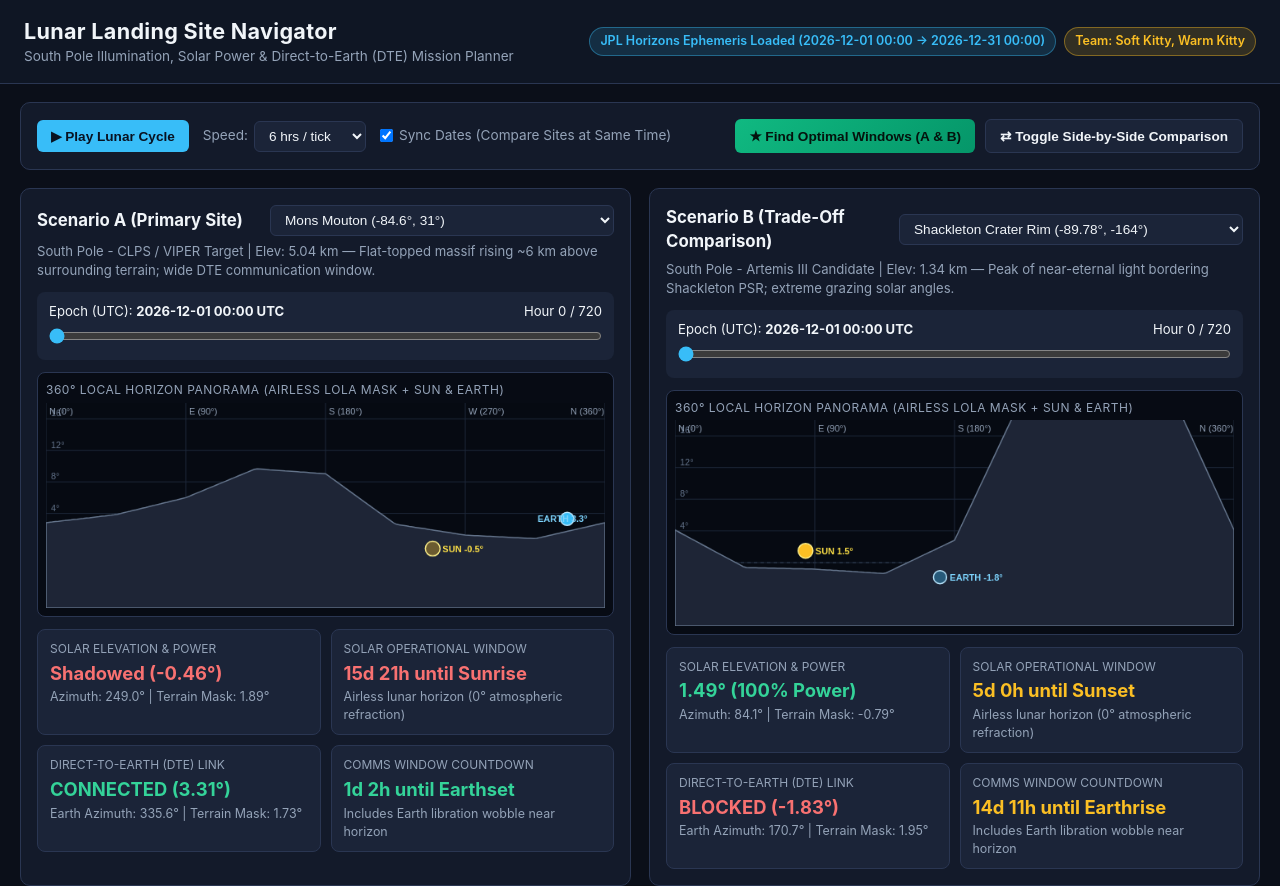
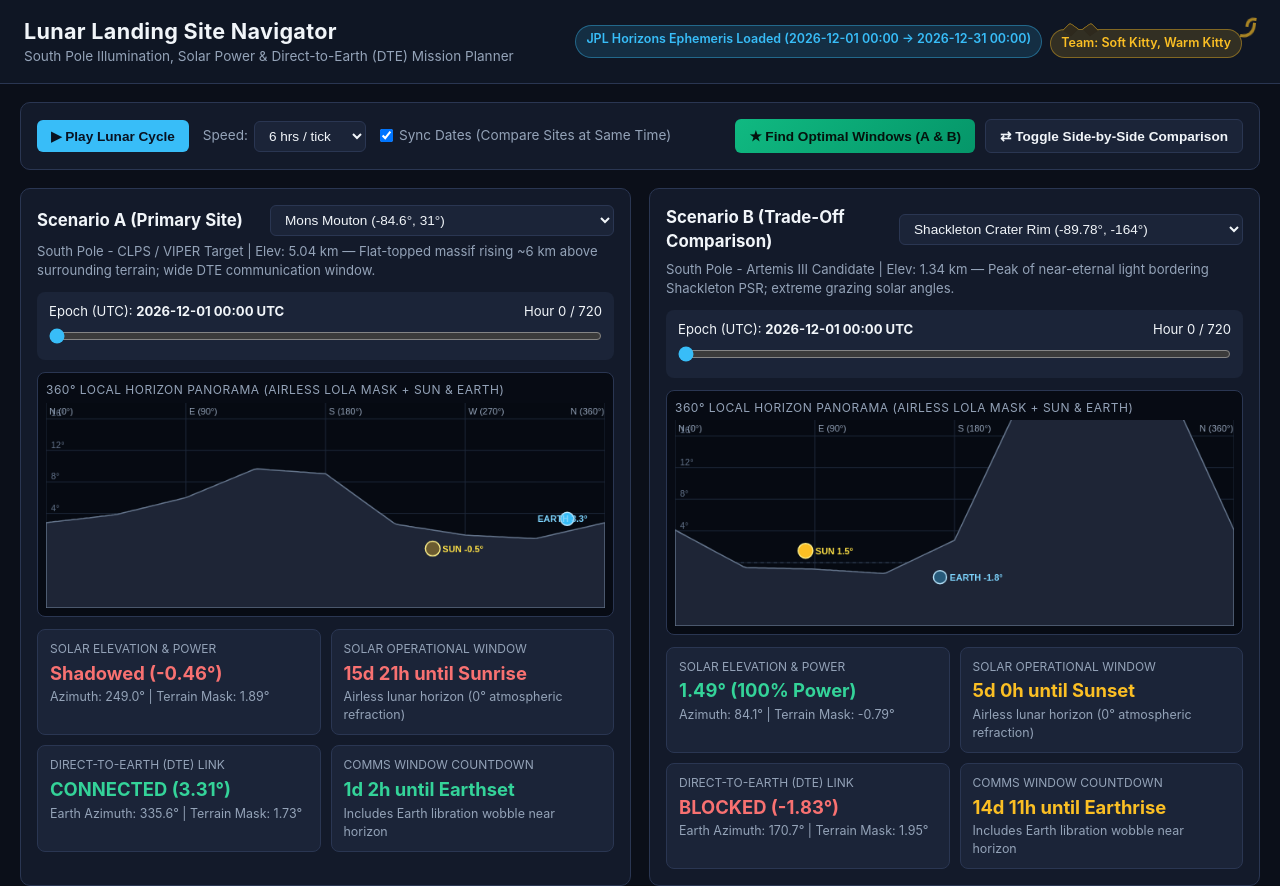
Before and after one commit to ricardom1618-source/lunar_landing_site_navigator, a plain HTML site: page index.html in a window 1280 px wide. Shown: the top 886 px of the page. Drawn offline with Linux system fonts and the light colour scheme.

Commit message:
Add files via upload
logo added , and team name ornament, quickmaps screenshots attached

```diff
--- a/css/styles.css
+++ b/css/styles.css
@@ -58,6 +58,7 @@ body {
   font-weight: 600;
 }
 
+
 .badge-info {
   background: rgba(56, 189, 248, 0.15);
   color: var(--accent-blue);
@@ -65,10 +66,67 @@ body {
 }
 
 .badge-team {
+  position: relative;
+  z-index: 1;
   background: rgba(251, 191, 36, 0.15);
   color: var(--accent-amber);
   border: 1px solid rgba(251, 191, 36, 0.4);
+  margin-top: 4px; /* Da un pequeño margen superior para que quepan las orejas */
+  margin-right: 14px;
 }
+
+/* Orejas izquierda y derecha */
+.badge-team::before,
+.badge-team::after {
+  content: "";
+  position: absolute;
+  top: -6px;
+  width: 10px;
+  height: 10px;
+  background: #2e291d; /* Tono oscuro equivalente al fondo translúcido del badge */
+  border-top: 1px solid rgba(251, 191, 36, 0.5);
+  border-left: 1px solid rgba(251, 191, 36, 0.5);
+  border-top-left-radius: 3px;
+  z-index: -1;
+}
+
+.badge-team::before {
+  left: 14px;
+  transform: rotate(35deg) skewX(-10deg);
+}
+
+.badge-team::after {
+  left: 34px;
+  transform: rotate(55deg) skewY(-10deg);
+}
+.cat-tail {
+  position: absolute;
+  right: -13px;
+  bottom: 20px;
+  width: 14px;
+  height: 16px;
+  border-right: 3px solid rgba(251, 191, 36, 0.65);
+  border-bottom: 3px solid rgba(251, 191, 36, 0.65);
+  border-bottom-right-radius: 12px;
+  pointer-events: none;
+}
+.cat-tail::after {
+  content: "";
+  position: absolute;
+  top: -5px;
+  right: -3px;
+  width: 7px;
+  height: 7px;
+  border-top: 3px solid rgba(251, 191, 36, 0.65);
+  border-left: 3px solid rgba(251, 191, 36, 0.65);
+  border-top-left-radius: 8px;
+}
+
+/*.badge-team {
+  background: rgba(251, 191, 36, 0.15);
+  color: var(--accent-amber);
+  border: 1px solid rgba(251, 191, 36, 0.4);
+}*/
 
 .container {
   max-width: 1440px;
@@ -348,3 +406,35 @@ canvas {
 .opt-banner.hidden {
   display: none;
 }
+
+/* Posiciona el emblema en el margen izquierdo junto a los controles y Scenario A */
+.side-emblem {
+  position: fixed;
+  top: 96px;
+  left: 20px;
+  width: 220px;
+  height: 220px;
+  border-radius: 50%;
+  object-fit: cover;
+  border: 1px solid rgba(255, 255, 255, 0.18);
+  box-shadow: 0 6px 24px rgba(0, 0, 0, 0.6), 0 0 18px rgba(216, 180, 118, 0.22);
+  z-index: 10;
+  pointer-events: none;
+}
+
+/* Si la ventana se hace más estrecha, se oculta para no encimarse sobre Scenario A */
+@media (max-width: 1520px) {
+  .side-emblem {
+    display: none;
+  }
+}
+
+@keyframes tail-wag {
+  0%, 100% { transform: rotate(0deg); }
+  50% { transform: rotate(10deg); }
+}
+
+.cat-tail {
+  transform-origin: bottom left;
+  animation: tail-wag 3s ease-in-out infinite;
+}
--- a/index.html
+++ b/index.html
@@ -4,6 +4,7 @@
   <meta charset="UTF-8" />
   <meta name="viewport" content="width=device-width, initial-scale=1.0" />
   <title>Lunar Landing Site Navigator | NASA Space Apps 2026</title>
+  <link rel="icon" type="image/png" href="logo-llsn.png">
   <link rel="stylesheet" href="css/styles.css" />
 </head>
 <body>
@@ -14,9 +15,12 @@
     </div>
     <div class="header-badges">
       <span id="dataSourceBadge" class="badge badge-info">Loading JPL Horizons Ephemeris...</span>
-      <span class="badge badge-team">Team: Soft Kitty, Warm Kitty</span>
+      <span class="badge badge-team">Team: Soft Kitty, Warm Kitty
+      <span class="cat-tail" aria-hidden="true"></span>
+      </span>
     </div>
   </header>
+  <img src="logo-llsn.png" alt="Lunar Landing Site Navigator Emblem" class="side-emblem">
 
   <main class="container">
     <!-- Global Simulation Controls -->
```
Also changed, not shown: Captures/Capture_monsMouton_225.PNG (added), Captures/capture_Custom_Lunar_Coordinates_Evaluator.PNG (added), Captures/capture_South_Pole_Stereographic_Map.PNG (added), Captures/capture_find_optimal_windows.PNG (added), Captures/capture_lune.PNG (added), Captures/capture_quickmap.PNG (added), Captures/capture_quickmap_opacity.PNG (added), Captures/capture_visual_simulator.PNG (added), Captures/capture_visual_simulator_2.PNG (added), 1 other file.
